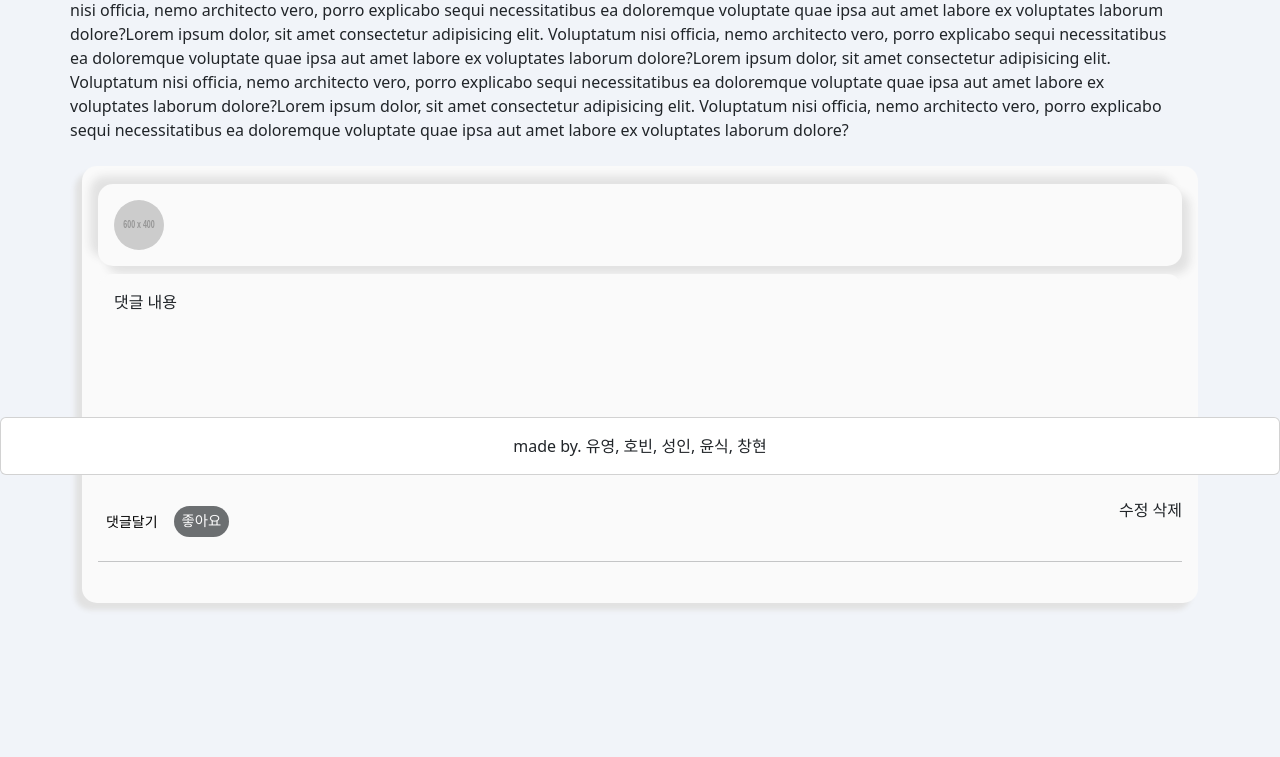
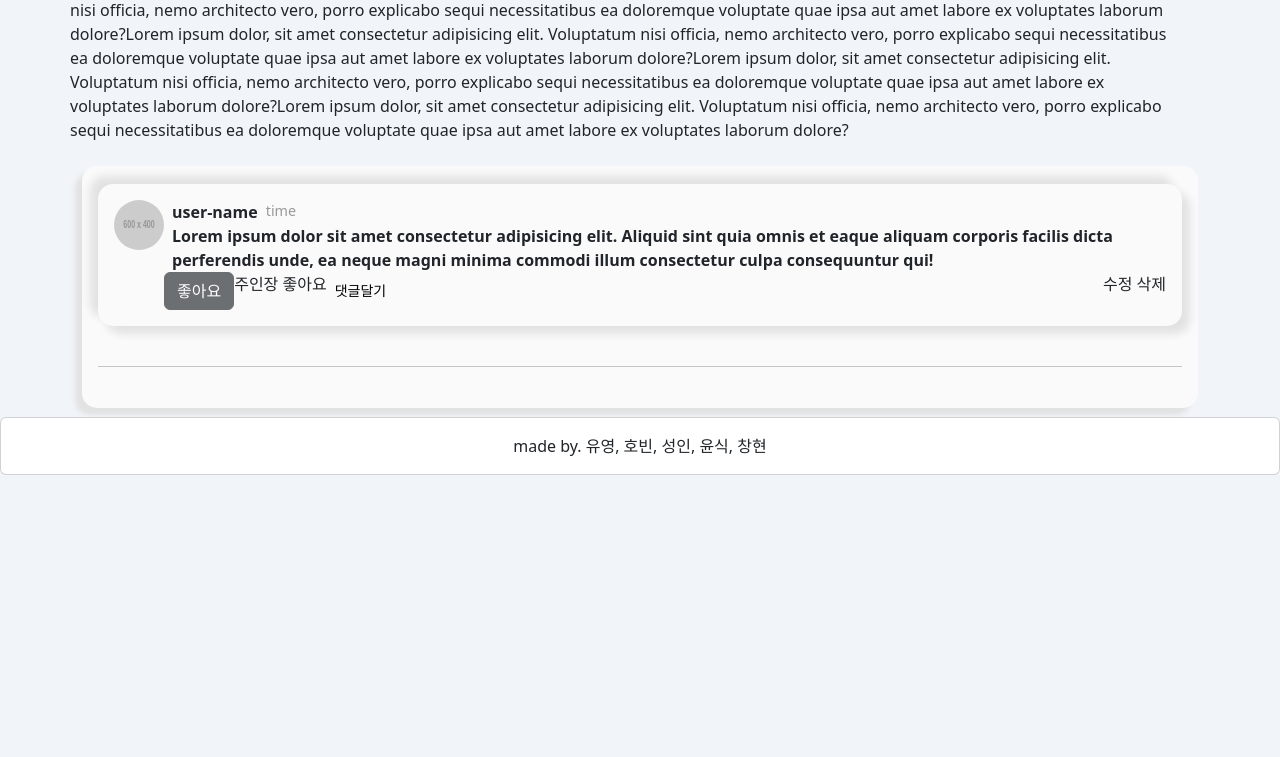
Before and after one commit to sungin95/semi_project_second, a Django app: page /communities/detail in a window 1280 px wide. Shown: the part 325-1082 px from the top of the page. After the commit the page ends 800 px from the top, so only its background shows below. Run offline with Django 3.2, Linux system fonts and the light colour scheme; grey boxes labelled with a size stand in for pictures from a placeholder-image service; some libraries are stand-ins or nearby versions.

Commit message:
feat : communities/comments
- communities/comments 한데까지 일단 저장

```diff
--- a/communities/templates/communities/detail.html
+++ b/communities/templates/communities/detail.html
@@ -60,11 +60,11 @@
               {% endif %}
             </div>
             <!-- 유저 네임 -->
-            <div class="user-name"></div>
-          </div>
-
-          <!-- 시간 -->
+            <div>
+                <div class="d-flex">
+                    <div class="user-name">user-name</div>
                     <div class="time">
+                        time
                         {% comment %} {% if review.created_string == False %}
                           <td>{{ review.created_string|date:'m월 d일' }}</td>
                         {% else %}
@@ -72,24 +72,9 @@
                         {% endif %} {% endcomment %}
                       </div>
                 </div>
-
-        <!-- 댓글내용 -->
-        <div class="review-contents">
-          <div class="review-content">댓글 내용</div>
-        </div>
-
-        <!-- 리뷰에 댓글 달기 -->
-        <div class="re-comment">
-          <div class='d-flex justify-content-between'>
-            <div class='d-flex'>
-              <button id="comment-btn" type="button" class="btn btn-sm btn-secondary review-comment" data-review-id="">댓글달기</button>
-              <div>
-                <div class="text-primary text-opacity-25">
+                <div class="user-name">Lorem ipsum dolor sit amet consectetur adipisicing elit. Aliquid sint quia omnis et eaque aliquam corporis facilis dicta perferendis unde, ea neque magni minima commodi illum consectetur culpa consequuntur qui!</div>
                 <div class="d-flex justify-content-between">
-                    <div>
-                      <!-- 로그인된 유저만 보이기 -->
-                      <!-- 리뷰 좋아요 -->
-                      <div>
+                    <div class="d-flex">
                         <form class="like-review" data-reviewa-id="" data-restauranta-id="" method="POST">
                             {% csrf_token %}
                             {% if request.user.is_authenticated %}
@@ -103,19 +88,39 @@
                             {% endif %}
                             <span class=""></span>
                         </form>
+                        <div>주인장 좋아요</div>
+                        <button id="comment-btn" type="button" class="btn btn-sm btn-secondary review-comment" data-review-id="">댓글달기</button>
+                    </div>
+                    <div class="text-end">
+                        수정 삭제
+                      {% comment %} {% if review.user.pk == request.user.pk %}
+                        <a href="{% url 'reviews:update' review.pk restaurant.pk %}" class="link-secondary">수정</a>
+                        <a href="{% url 'reviews:delete' review.pk restaurant.pk %}" class="link-danger">삭제</a>
+                      {% endif %} {% endcomment %}
+                    </div>
+                </div>
+            </div>
+          </div>
+        </div>
+
+        <!-- 리뷰에 댓글 달기 -->
+        <div class="re-comment">
+          <div class='d-flex justify-content-between'>
+            <div class='d-flex'>
+                <div>
+                    <div class="text-primary text-opacity-25">
+                        <div class="d-flex justify-content-between">
+                            <div>
+                                <!-- 로그인된 유저만 보이기 -->
+                                <!-- 리뷰 좋아요 -->
+                                <div>
                                 </div>
                             </div>
                         </div>
                     </div>
               </div>
             </div>
-            <div class="text-no-end">
-                수정 삭제
-              {% comment %} {% if review.user.pk == request.user.pk %}
-                <a href="{% url 'reviews:update' review.pk restaurant.pk %}" class="link-secondary">수정</a>
-                <a href="{% url 'reviews:delete' review.pk restaurant.pk %}" class="link-danger">삭제</a>
-              {% endif %} {% endcomment %}
-            </div>
+
           </div>
           <div class="hidden">
             <!-- 대댓글폼 클릭 -->
--- a/communities/views.py
+++ b/communities/views.py
@@ -1,4 +1,7 @@
-from django.shortcuts import render
+from django.shortcuts import render, redirect
+from django.contrib.auth.decorators import login_required
+from .models import Articles
+
 
 # Create your views here.
 def index(request):
@@ -7,3 +10,19 @@ def index(request):
 
 def detail(request):
     return render(request, "communities/detail.html")
+
+
+@login_required
+def comments(request, review_pk):
+    article = Articles.objects.get(pk=review_pk)
+    comment_form = CommentForm(request.POST)
+    if request.method == "POST":
+        if comment_form.is_valid():
+            comment = comment_form.save(commit=False)
+            comment.article = article
+            comment.user = request.user
+            comment.save()
+    context = {
+        "comment": comment,
+    }
+    return redirect("communities:detail")
```
Lines whose indentation alone changed are shown as unchanged.
